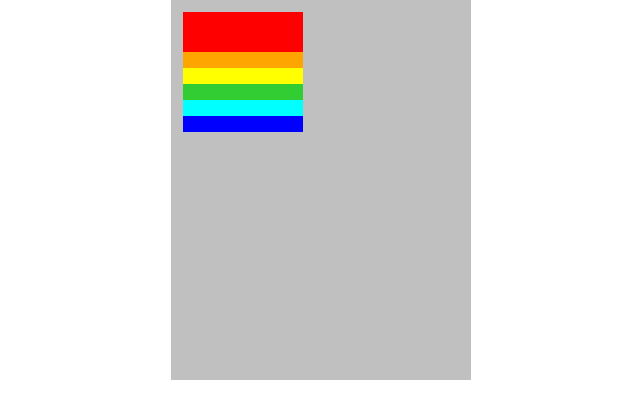
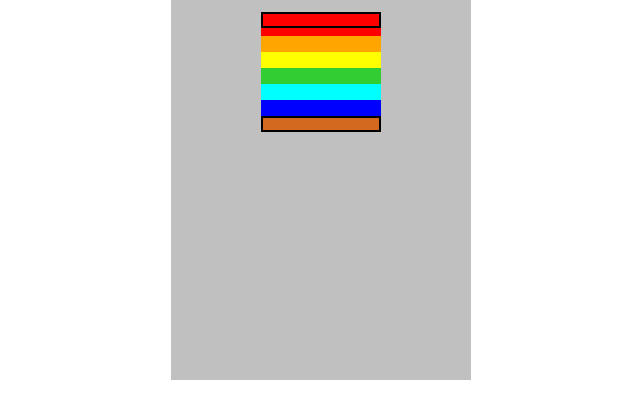
Before and after one commit to igor-colyaskin/zoomer, a website built with webpack: page src/template.html in a window 1280 px wide. Shown: the whole page, without its empty margins (319-959 px from the left). Built offline with nearby package versions, Linux system fonts and the light colour scheme.

Commit message:
for-zoomer: window added

```diff
--- a/src/js/components/Page.js
+++ b/src/js/components/Page.js
@@ -2,12 +2,38 @@ import '../../styles/scss/style.scss'
 
 export default function (store) {
     const wrapper = document.createElement('div')
-    wrapper.classList.add('wrapper-page')
+    wrapper.classList.add('wrapper')
+
+    const window = document.createElement('div')
+    window.classList.add('window')
+
+    const container = document.createElement('div')
+    container.classList.add('container')
+
+    const scrollUp = document.createElement('div')
+    scrollUp.classList.add('scroll')
+    scrollUp.classList.add('scroll-up')
+
+    const scrollDown = document.createElement('div')
+    scrollDown.classList.add('scroll')
+    scrollDown.classList.add('scroll-down')
+
+    window.append( container, scrollUp, scrollDown)
+
 
     const onMouseEnter = (id) => {
-        console.log(id)
+        const divCollection = document.querySelectorAll('.point')
+        divCollection.forEach((element, index) => {
+            if(id === (index + 1)) {
+                element.classList.remove('low')
+                element.classList.add('high')
+            }else{
+                element.classList.remove('high')
+                element.classList.add('low')
+            }
+        })
     }
-const arr = Array(6).fill(0)
+const arr = Array(7).fill(0)
     arr.map((element, index)=>{
         const div = document.createElement('div')
         div.classList.add('point')
@@ -15,7 +41,8 @@ const arr = Array(6).fill(0)
         div.classList.add(size)
         div.setAttribute('id', `point-${index + 1}`)
         div.addEventListener('mouseenter', () => onMouseEnter(index + 1))
-        wrapper.append(div)
+        container.append(div)
     })
+    wrapper.append(window)
     return wrapper
 }
--- a/src/styles/scss/layout/_list.scss
+++ b/src/styles/scss/layout/_list.scss
@@ -2,6 +2,7 @@
   height: 20px;
   width: 120px;
   background: chocolate;
+  box-sizing: border-box;
 }
 .high {height: 40px;}
 .low {height: 16px}
@@ -11,3 +12,14 @@
 #point-4 {background: limegreen}
 #point-5 {background: aqua}
 #point-6 {background: blue}
+
+.scroll {
+  position: absolute;
+  height: 16px;
+  width: 120px;
+  background: transparent;
+  border: 2px solid black;
+  box-sizing: border-box;
+}
+.scroll-up {top: 0}
+.scroll-down {bottom: 0}
--- a/src/styles/scss/layout/_page.scss
+++ b/src/styles/scss/layout/_page.scss
@@ -1,7 +1,24 @@
-.wrapper-page {
+.wrapper {
   height: 380px;
   width: 300px;
   margin: 0 auto;
   padding: 12px;
   background: silver;
 }
+.window{
+  position: relative;
+  height: 120px;
+  width: 120px;
+  margin: 0 auto;
+  background: violet;
+  overflow: hidden;
+  z-index: 1;
+}
+.container {
+  position: relative;
+  top: -16px;
+  height: 140px;
+  width: 120px;
+  margin: 0 auto;
+  background: silver;
+}
```
